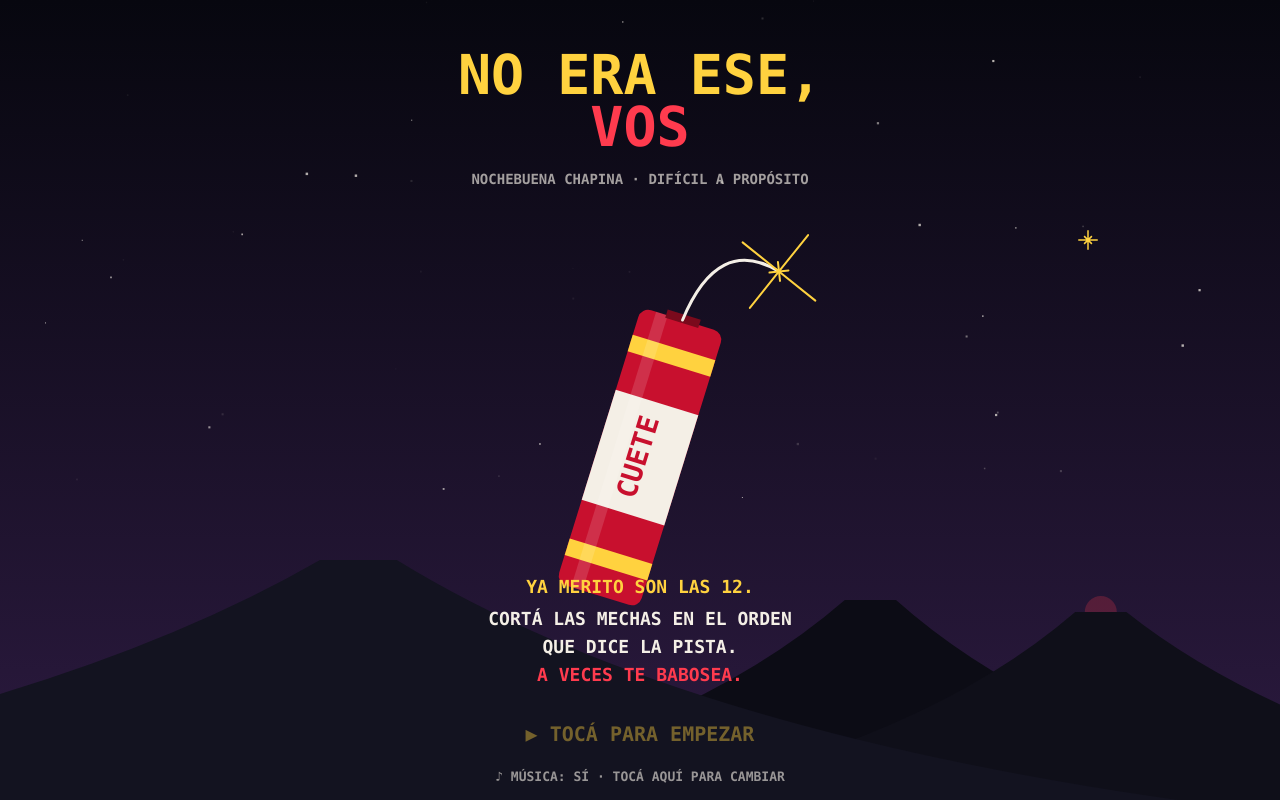
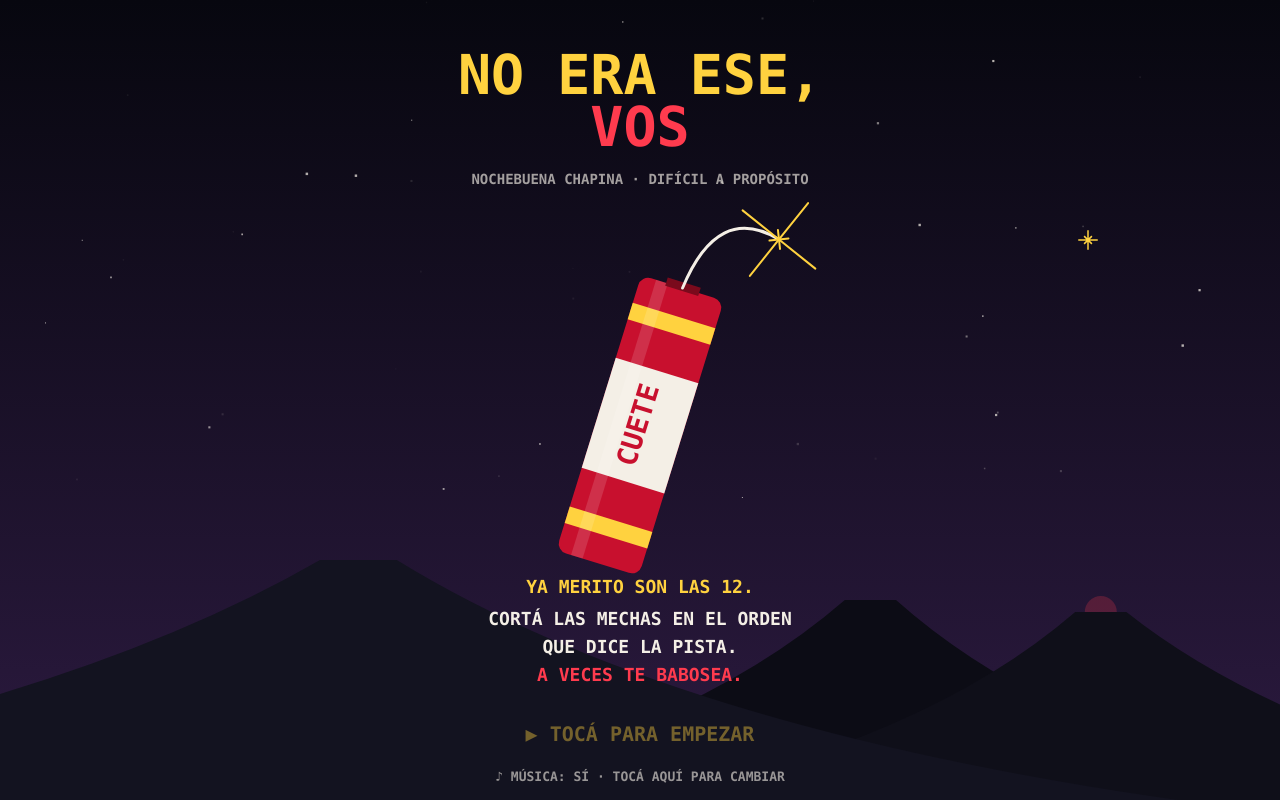
Before and after one commit to PabloR00P/no-era-ese-vos, a plain HTML site: page index.html in a window 1280 px wide. Drawn offline with Linux system fonts and the light colour scheme; animation ran at ten frames a second.

Commit message:
Move cuete icon up to avoid overlapping instruction text
Co-Authored-By: Claude Opus 4.6 <noreply@anthropic.com>

```diff
--- a/index.html
+++ b/index.html
@@ -357,7 +357,7 @@ function draw() {
     txt('VOS', CX, H * .165, 40, RED);
     txt('NOCHEBUENA CHAPINA · DIFÍCIL A PROPÓSITO', CX, H * .225, 10.5, INK, .65);
     if (best) txt('RÉCORD: ' + best + ' BOMBAS', CX, H * .26, 12, INK, .6);
-    drawIcon(H * .5);
+    drawIcon(H * .46);
     txt('YA MERITO SON LAS 12.', CX, H * .735, 13, YEL);
     txt('CORTÁ LAS MECHAS EN EL ORDEN', CX, H * .775, 13);
     txt('QUE DICE LA PISTA.', CX, H * .81, 13);
```
